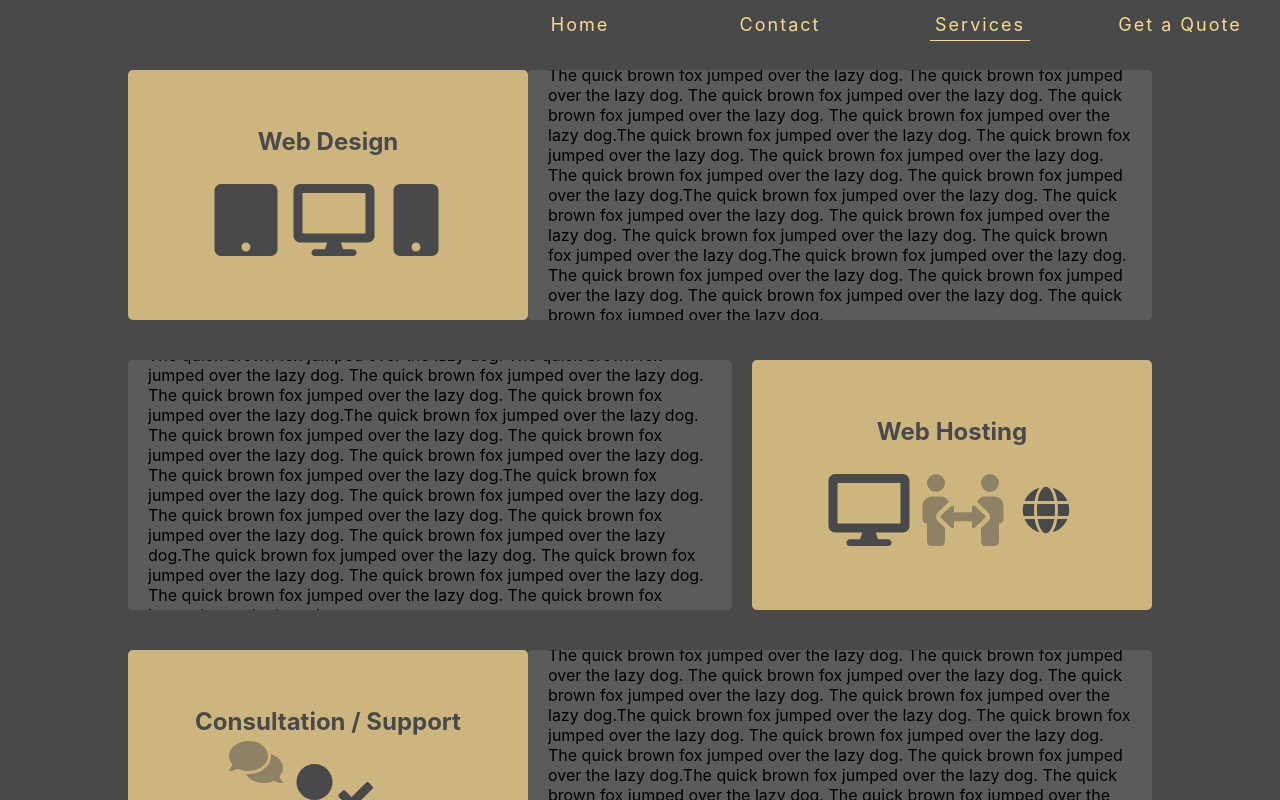
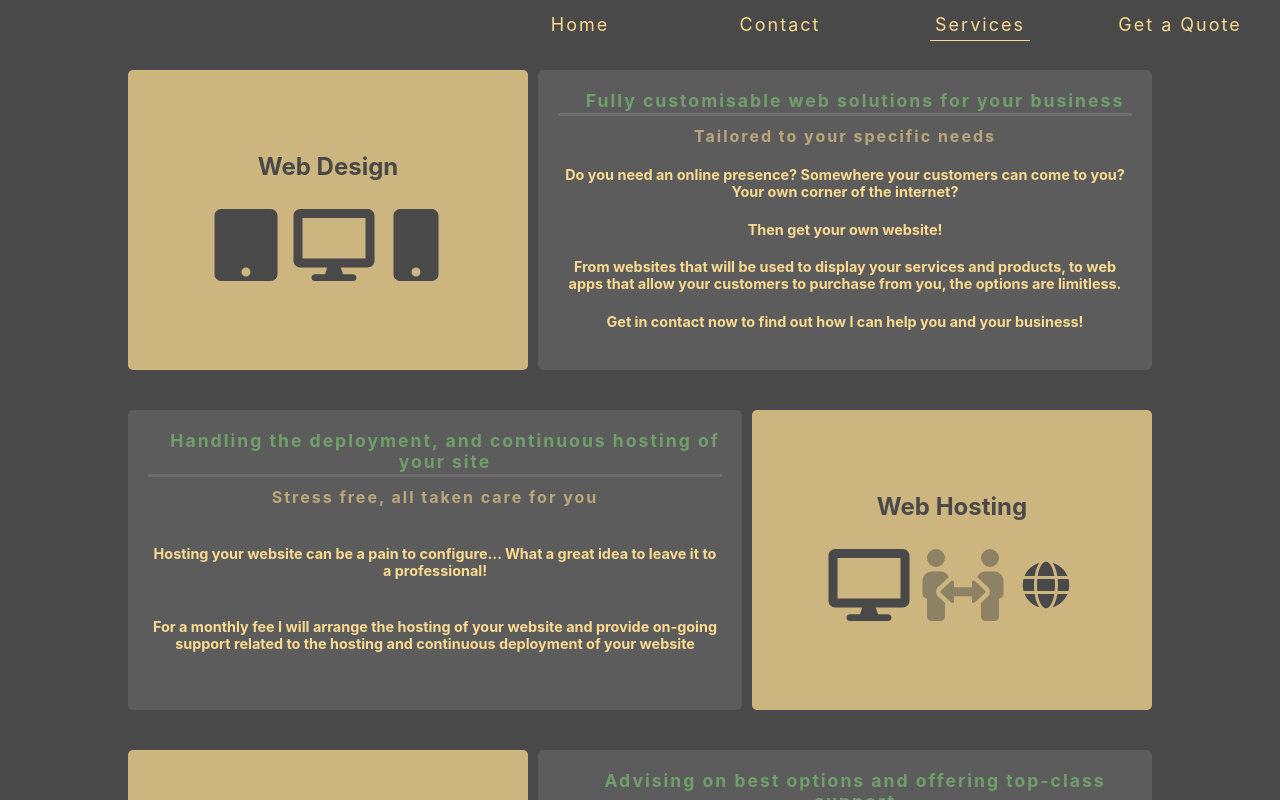
Before and after one commit to Shiggins95/shig.io, a React (Create React App) app: page /services in a window 1280 px wide. Built offline with nearby package versions, Linux system fonts and the light colour scheme.

Commit message:
remove link from services page and make responsive

```diff
--- /dev/null
+++ b/src/SHIG_Data/servicesDescription.js
@@ -0,0 +1,27 @@
+export const servicesDescriptions = {
+  web_design: {
+    header: 'Fully customisable web solutions for your business',
+    sub_header: 'Tailored to your specific needs',
+    description:
+      'Do you need an online presence? Somewhere your customers can come to you? Your own corner of the internet?////' +
+      'Then get your own website!////' +
+      'From websites that will be used to display your services and products, to web apps that allow your customers to ' +
+      'purchase from you, the options are limitless.////' +
+      'Get in contact now to find out how I can help you and your business!'
+  },
+  web_hosting: {
+    header: 'Handling the deployment, and continuous hosting of your site',
+    sub_header: 'Stress free, all taken care for you',
+    description:
+      'Hosting your website can be a pain to configure... What a great idea to leave it to a professional!////' +
+      'For a monthly fee I will arrange the hosting of your website and provide on-going support related to the hosting ' +
+      'and continuous deployment of your website'
+  },
+  consultation: {
+    header: 'Advising on best options and offering top-class support',
+    sub_header: 'Unsure of what to do regarding your website? Get in contact!',
+    description:
+      "Do you have an existing website that isn't meeting your required needs? Do you want to make a change?////" +
+      'Get in contact now to see how I can help with your online presence!'
+  }
+};
--- a/src/SHIG_Desktop/SHIG_Desktop_Components/SHIG_Services_Components/SHIG_Service_Component.js
+++ b/src/SHIG_Desktop/SHIG_Desktop_Components/SHIG_Services_Components/SHIG_Service_Component.js
@@ -1,5 +1,4 @@
 import React, { useEffect, useState } from 'react';
-import { Link } from 'react-router-dom';
 import PropTypes from 'prop-types';
 import IconComponent from '../SHIG_Icon_Components/SHIG_Icon_Component';
 import {
@@ -22,7 +21,7 @@ const ServiceComponent = (props) => {
   const navBarState = rendererState.nav_bar;
   const [mounts, setMounts] = useState(0);
   const dispatch = useDispatch();
-  const { iconId, title, text, displayClass } = props;
+  const { iconId, title, text, displayClass, index } = props;
   const iconMapping = {
     web_design: (
       <IconComponent
@@ -65,12 +64,16 @@ const ServiceComponent = (props) => {
   return (
     <div className="service_component">
       <div className={`animatable_${iconId !== 'web_hosting' ? 'left' : 'right'} ${displayClass}`}>
-        <Link to={`/services/${iconId}`}>
-          <div className="icon_container">{iconMapping[iconId]}</div>
-        </Link>
+        <div className="icon_container">{iconMapping[iconId]}</div>
         <div className="text_container">
-          <div className="service_description">
-            <p>{text}</p>
+          <div className="service_description" id={`service_description_${index}`}>
+            <h2>{text.header}</h2>
+            <h3>{text.sub_header}</h3>
+            <div className="description">
+              {text.description.split('////').map((desc) => (
+                <p key={desc}>{desc}</p>
+              ))}
+            </div>
           </div>
         </div>
       </div>
--- a/src/SHIG_Desktop/SHIG_Desktop_Containers/SHIG_Services_Container.js
+++ b/src/SHIG_Desktop/SHIG_Desktop_Containers/SHIG_Services_Container.js
@@ -3,6 +3,7 @@ import PropTypes from 'prop-types';
 import '../../SHIG_Styles/SHIG_DesktopServices_Style.css';
 import ServiceComponent from '../SHIG_Desktop_Components/SHIG_Services_Components/SHIG_Service_Component';
 import { useSelector } from 'react-redux';
+import { servicesDescriptions } from '../../SHIG_Data/servicesDescription';
 
 const DesktopServicesContainer = (props) => {
   const rendererState = useSelector((state) => state.renderer);
@@ -12,29 +13,17 @@ const DesktopServicesContainer = (props) => {
     {
       title: 'Web Design',
       iconId: 'web_design',
-      text:
-        'The quick brown fox jumped over the lazy dog. The quick brown fox jumped over the lazy dog. The quick brown fox jumped over the lazy dog. The quick brown fox jumped over the lazy dog. The quick brown fox jumped over the lazy dog.' +
-        'The quick brown fox jumped over the lazy dog. The quick brown fox jumped over the lazy dog. The quick brown fox jumped over the lazy dog. The quick brown fox jumped over the lazy dog. The quick brown fox jumped over the lazy dog.' +
-        'The quick brown fox jumped over the lazy dog. The quick brown fox jumped over the lazy dog. The quick brown fox jumped over the lazy dog. The quick brown fox jumped over the lazy dog. The quick brown fox jumped over the lazy dog.' +
-        'The quick brown fox jumped over the lazy dog. The quick brown fox jumped over the lazy dog. The quick brown fox jumped over the lazy dog. The quick brown fox jumped over the lazy dog. The quick brown fox jumped over the lazy dog.'
+      text: servicesDescriptions.web_design
     },
     {
       title: 'Web Hosting',
       iconId: 'web_hosting',
-      text:
-        'The quick brown fox jumped over the lazy dog. The quick brown fox jumped over the lazy dog. The quick brown fox jumped over the lazy dog. The quick brown fox jumped over the lazy dog. The quick brown fox jumped over the lazy dog.' +
-        'The quick brown fox jumped over the lazy dog. The quick brown fox jumped over the lazy dog. The quick brown fox jumped over the lazy dog. The quick brown fox jumped over the lazy dog. The quick brown fox jumped over the lazy dog.' +
-        'The quick brown fox jumped over the lazy dog. The quick brown fox jumped over the lazy dog. The quick brown fox jumped over the lazy dog. The quick brown fox jumped over the lazy dog. The quick brown fox jumped over the lazy dog.' +
-        'The quick brown fox jumped over the lazy dog. The quick brown fox jumped over the lazy dog. The quick brown fox jumped over the lazy dog. The quick brown fox jumped over the lazy dog. The quick brown fox jumped over the lazy dog.'
+      text: servicesDescriptions.web_hosting
     },
     {
       title: 'Consultation / Support',
       iconId: 'consultation',
-      text:
-        'The quick brown fox jumped over the lazy dog. The quick brown fox jumped over the lazy dog. The quick brown fox jumped over the lazy dog. The quick brown fox jumped over the lazy dog. The quick brown fox jumped over the lazy dog.' +
-        'The quick brown fox jumped over the lazy dog. The quick brown fox jumped over the lazy dog. The quick brown fox jumped over the lazy dog. The quick brown fox jumped over the lazy dog. The quick brown fox jumped over the lazy dog.' +
-        'The quick brown fox jumped over the lazy dog. The quick brown fox jumped over the lazy dog. The quick brown fox jumped over the lazy dog. The quick brown fox jumped over the lazy dog. The quick brown fox jumped over the lazy dog.' +
-        'The quick brown fox jumped over the lazy dog. The quick brown fox jumped over the lazy dog. The quick brown fox jumped over the lazy dog. The quick brown fox jumped over the lazy dog. The quick brown fox jumped over the lazy dog.'
+      text: servicesDescriptions.consultation
     }
   ];
 
@@ -45,6 +34,7 @@ const DesktopServicesContainer = (props) => {
           key={service.iconId}
           {...service}
           displayClass={servicesState[index] ? 'component_visible' : 'component_hidden'}
+          index={index}
         />
       ))}
       <div className="services_mask" />
--- a/src/SHIG_Styles/SHIG_DesktopServices_Style.css
+++ b/src/SHIG_Styles/SHIG_DesktopServices_Style.css
@@ -12,7 +12,7 @@
 }
 #services_container .service_component:nth-child(2n) .content_box {
   margin-right: 0;
-  margin-left: 20px;
+  margin-left: 10px;
 }
 
 /*# sourceMappingURL=SHIG_DesktopServices_Style.css.map */
--- a/src/SHIG_Styles/SHIG_DesktopServices_Style.scss
+++ b/src/SHIG_Styles/SHIG_DesktopServices_Style.scss
@@ -11,11 +11,8 @@
     //background: $orange_yellow;
     .content_box{
       margin-right: 0;
-      margin-left: 20px;
+      margin-left: 10px;
 
     }
-    //.text_container{
-    //  flex-direction: row-reverse;
-    //}
   }
 }
--- a/src/SHIG_Styles/SHIG_Service_Style.css
+++ b/src/SHIG_Styles/SHIG_Service_Style.css
@@ -61,7 +61,7 @@
 .service_component .content_box {
   height: 250px;
   width: 400px;
-  margin-left: 0;
+  margin-right: 10px;
 }
 .service_component .content_box:active {
   -webkit-transform: translateY(1px);
@@ -82,20 +82,59 @@
   margin: 10px 0 0 50px;
 }
 .service_component .text_container {
-  overflow-y: scroll;
   display: flex;
   flex-direction: row;
   align-items: center;
   justify-content: flex-start;
   height: 100%;
   width: 100%;
+  position: relative;
   background: rgba(255, 255, 255, 0.1);
   -webkit-border-radius: 5px;
   -moz-border-radius: 5px;
   border-radius: 5px;
 }
 .service_component .text_container .service_description {
+  height: 100%;
   padding: 20px;
+  display: flex;
+  flex-direction: column;
+  justify-content: center;
+  align-items: center;
+  text-align: center;
+}
+.service_component .text_container .service_description h2 {
+  color: #719f6b;
+  padding-bottom: 2px;
+  border-bottom: 3px solid rgba(255, 255, 255, 0.1);
+  width: 100%;
+  font-weight: 700;
+  letter-spacing: 2px;
+  padding-left: 20px;
+}
+.service_component .text_container .service_description h3 {
+  top: 40px;
+  left: 20px;
+  margin-top: 10px;
+  opacity: 0.6;
+  color: #f9da90;
+  font-weight: 700;
+  letter-spacing: 2px;
+  width: 100%;
+}
+.service_component .text_container .service_description .description {
+  height: calc(100% - 50px);
+  display: flex;
+  flex-direction: column;
+  justify-content: center;
+  align-items: center;
+  align-items: flex-start;
+  justify-content: space-evenly;
+}
+.service_component .text_container .service_description .description p {
+  color: #f9da90;
+  font-weight: 700;
+  width: 100%;
 }
 
 @keyframes appear_service_from_left {
@@ -114,5 +153,59 @@
     left: 0;
   }
 }
+@media (max-width: 1500px) {
+  .service_component {
+    height: 300px;
+  }
+  .service_component .content_box {
+    height: 300px;
+  }
+  .service_component .text_container .service_description h2 {
+    font-size: 1.1em;
+  }
+  .service_component .text_container .service_description h3 {
+    font-size: 1em;
+    top: 25px;
+  }
+  .service_component .text_container .service_description p {
+    font-size: 0.9em;
+    font-weight: 600;
+  }
+}
+@media (max-width: 1200px) {
+  .service_component .text_container .service_description {
+    align-items: center;
+    text-align: center;
+  }
+  .service_component .text_container .service_description h2 {
+    font-size: 1.1em;
+    text-align: center;
+    padding-bottom: 5px;
+  }
+  .service_component .text_container .service_description h3 {
+    text-align: center;
+    font-size: 1em;
+    top: 60px;
+  }
+  .service_component .text_container .service_description p {
+    font-size: 0.9em;
+    font-weight: 600;
+    text-align: center;
+  }
+  .service_component .text_container #service_description_1 h2 {
+    text-align: center;
+  }
+  .service_component .text_container #service_description_1 h3 {
+    text-align: center;
+    width: 100%;
+    left: 0;
+  }
+  .service_component .text_container #service_description_1 .description {
+    align-items: flex-end;
+  }
+  .service_component .text_container #service_description_1 .description p {
+    text-align: center;
+  }
+}
 
 /*# sourceMappingURL=SHIG_Service_Style.css.map */
--- a/src/SHIG_Styles/SHIG_Service_Style.scss
+++ b/src/SHIG_Styles/SHIG_Service_Style.scss
@@ -37,7 +37,7 @@
   .content_box {
     height: 250px;
     width: 400px;
-    margin-left: 0;
+    margin-right: 10px;
     &:active{
       @include transform(translateY(1px));
     }
@@ -50,17 +50,50 @@
     }
   }
   .text_container{
-    overflow-y: scroll;
     @include flexRow;
     align-items: center;
     justify-content: flex-start;
     height: 100%;
     width: 100%;
+    position: relative;
     background: rgba(255,255,255,0.1);
     @include borderRadius(5px);
     .service_description{
+      height: 100%;
       padding: 20px;
-      //width: 80%;
+      @include flexCenterCol;
+      text-align: center;
+      h2{
+        color: $light_green;
+        padding-bottom: 2px;
+        border-bottom: 3px solid rgba(255,255,255,0.1);
+        width: 100%;
+        font-weight: 700;
+        letter-spacing: 2px;
+        padding-left: 20px;
+      }
+      h3{
+        top: 40px;
+        left: 20px;
+        margin-top: 10px;
+        opacity: 0.6;
+        color: $orange_yellow;
+        font-weight: 700;
+        letter-spacing: 2px;
+        width: 100%;
+      }
+      .description{
+        height: calc(100% - 50px) ;
+        @include flexCenterCol;
+        align-items: flex-start;
+        justify-content: space-evenly;
+        p{
+          color: $orange_yellow;
+          font-weight: 700;
+          width: 100%;
+        }
+      }
+
     }
   }
 }
@@ -83,3 +116,69 @@
     left: 0;
   }
 }
+
+@media (max-width: 1500px) {
+  .service_component {
+    height: 300px;
+    .content_box{
+      height: 300px;
+    }
+    .text_container {
+      .service_description {
+        h2 {
+          font-size: 1.1em;
+        }
+        h3{
+          font-size: 1em;
+          top: 25px;
+        }
+        p{
+          font-size: 0.9em;
+          font-weight: 600;
+        }
+      }
+    }
+  }
+}
+
+@media (max-width: 1200px) {
+  .service_component {
+    .text_container {
+      .service_description {
+        align-items: center;
+        text-align: center;
+        h2 {
+          font-size: 1.1em;
+          text-align: center;
+          padding-bottom: 5px;
+        }
+        h3{
+          text-align: center;
+          font-size: 1em;
+          top: 60px;
+        }
+        p{
+          font-size: 0.9em;
+          font-weight: 600;
+          text-align: center;
+        }
+      }
+      #service_description_1{
+        h2{
+          text-align: center;
+        }
+        h3{
+          text-align: center;
+          width: 100%;
+          left: 0;
+        }
+        .description {
+          align-items: flex-end;
+          p {
+            text-align: center;
+          }
+        }
+      }
+    }
+  }
+}
```
Also changed, not shown: 1 other file (tests, documents, lock files or other folders).
